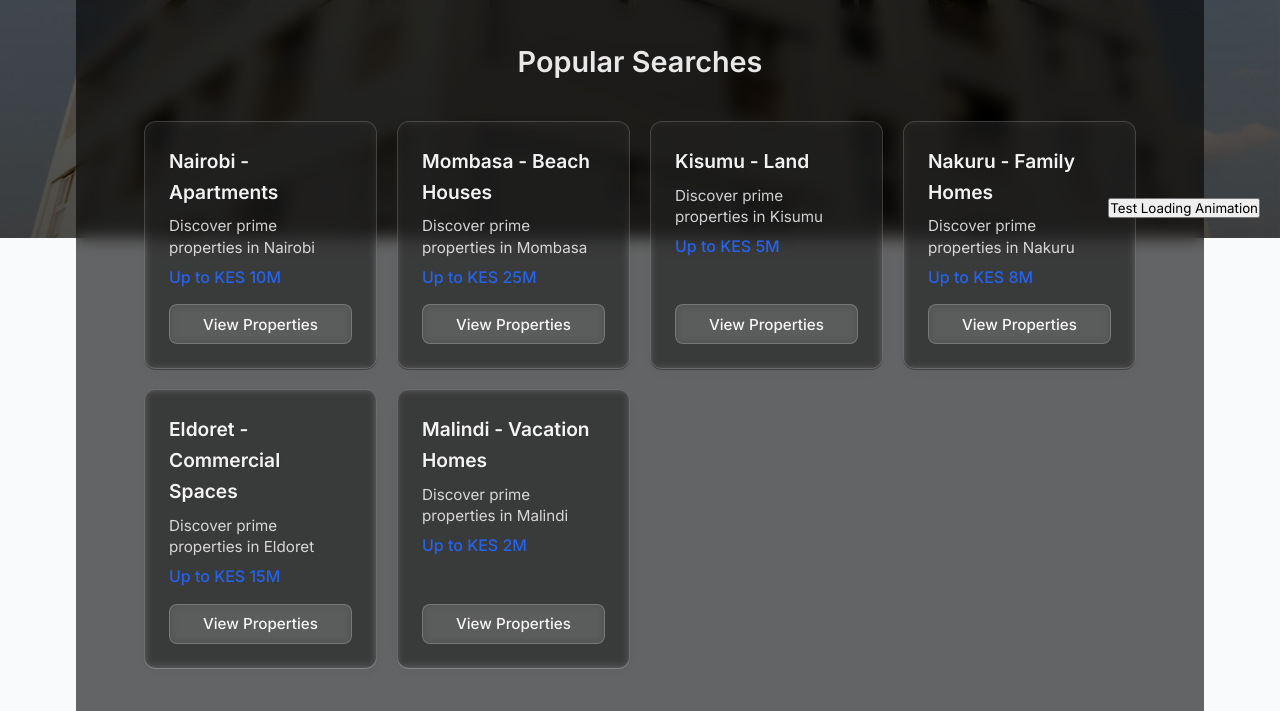
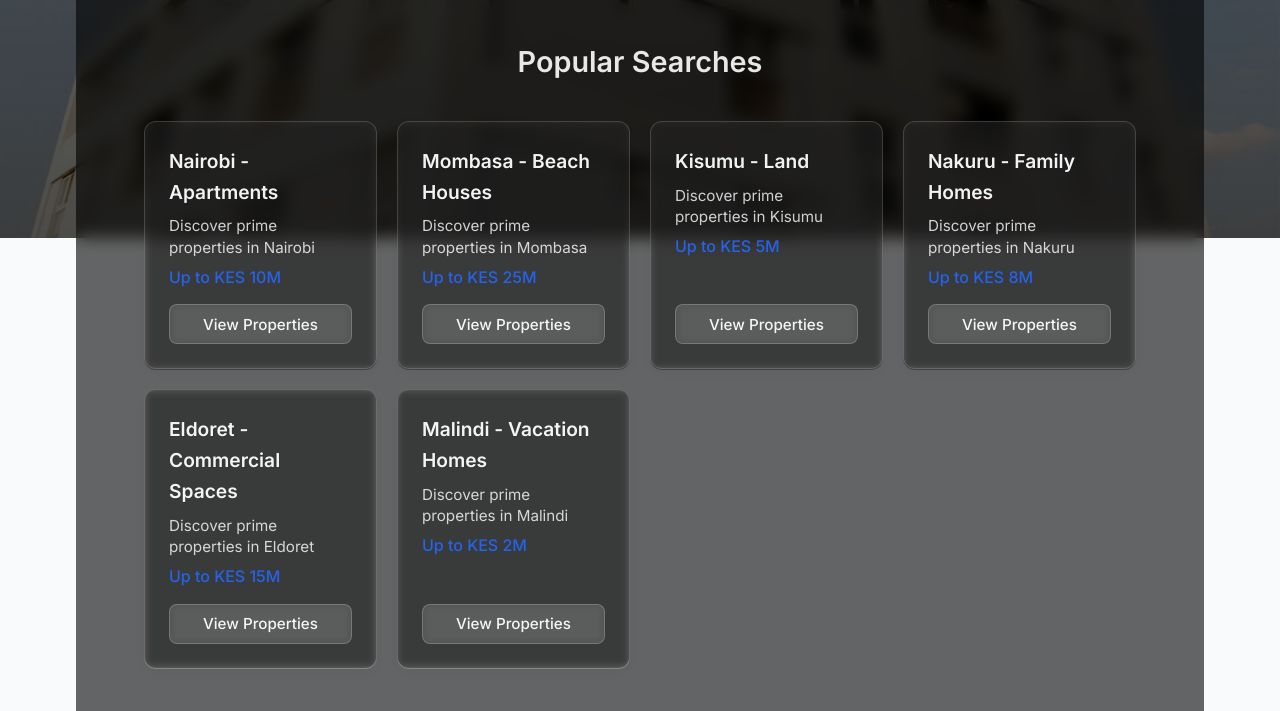
Before and after one commit to fourbic/MaliSafi, a Flask app: page / in a window 1280 px wide. Shown: the part 562-1273 px from the top of the page. Run offline with Flask 3, Linux system fonts and the light colour scheme.

```diff
--- a/templates/index.html
+++ b/templates/index.html
@@ -185,16 +185,6 @@
                 handleFormSubmit(this);
             });
         });
-
-        // Test loading animation (remove in production)
-        window.testLoading = function() {
-            handleFormSubmit();
-        }
     </script>
-
-    <!-- Test Button (remove in production) -->
-    <button onclick="testLoading()" style="position: fixed; bottom: 20px; right: 20px; z-index: 1000;">
-        Test Loading Animation
-    </button>
 </body>
 </html>
```
Also changed, not shown: static/img/Screenshot 2025-03-30 at 13.16.06.png (added).
